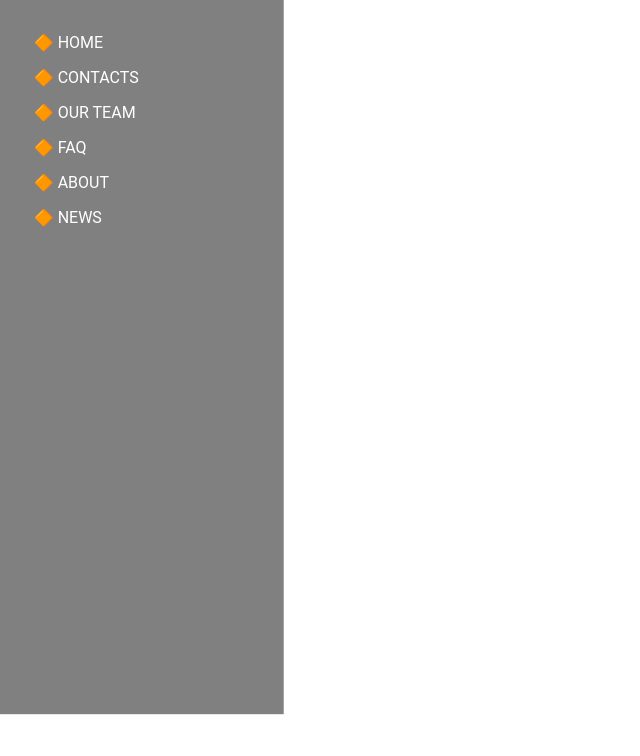
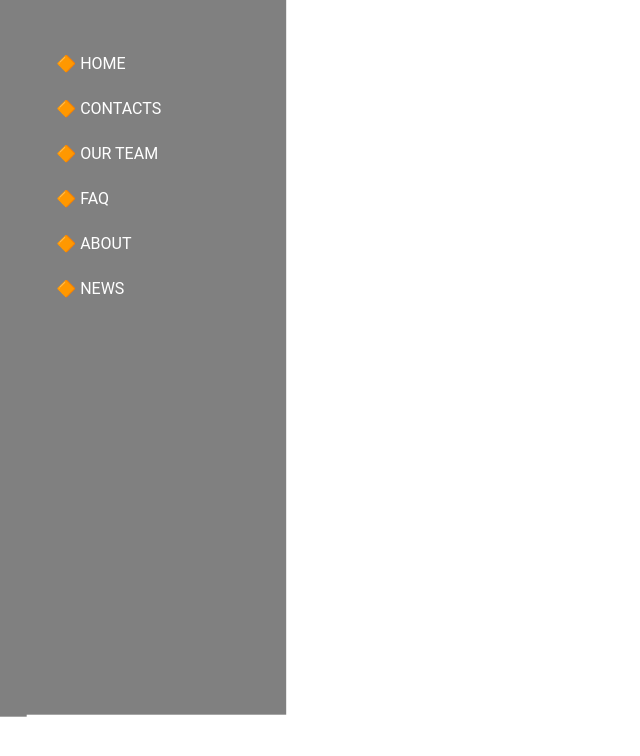
Before and after one commit to dmitriyabis/HW-27, a plain HTML site: page index.html in a window 1280 px wide. Shown: the whole page, without its empty margins (0-640 px from the left). Drawn offline with nearby package versions, Linux system fonts and the light colour scheme.

Commit message:
Update style.css

```diff
--- a/style.css
+++ b/style.css
@@ -4,12 +4,12 @@ body {
 }
 .menu-container {
   position: relative;
-  width: 700px;
-  top: 335px;
-  right: 340px;
   display: flex;
   justify-content: center;
-  background-color: rgb(128, 128, 128);
+  width: 735px;
+  top: 335px;
+  right: 355px;
+  background-color: gray;
   transform: rotate(90deg);
 }
 
@@ -19,13 +19,13 @@ body {
 .menu-list {
   margin: 0;
   padding: 0;
-  padding-top: 50px;
-  padding-left: 50px;
+  padding-top: 70px;
+  padding-left: 70px;
   list-style: none;
   overflow: hidden;
   position: absolute;
-  background-color: rgb(128, 128, 128);
-  color: white;
+  background-color: gray;
+  color: #ffff;
   width: 300px;
   height: 730px;
   transform: translateY(-20%) rotate(-90deg);
@@ -35,7 +35,7 @@ body {
 .menu-item {
   gap: 4px;
   width: 100%;
-  height: 20px;
+  height: 30px;
   display: flex;
   margin-bottom: 15px;
 }
```
